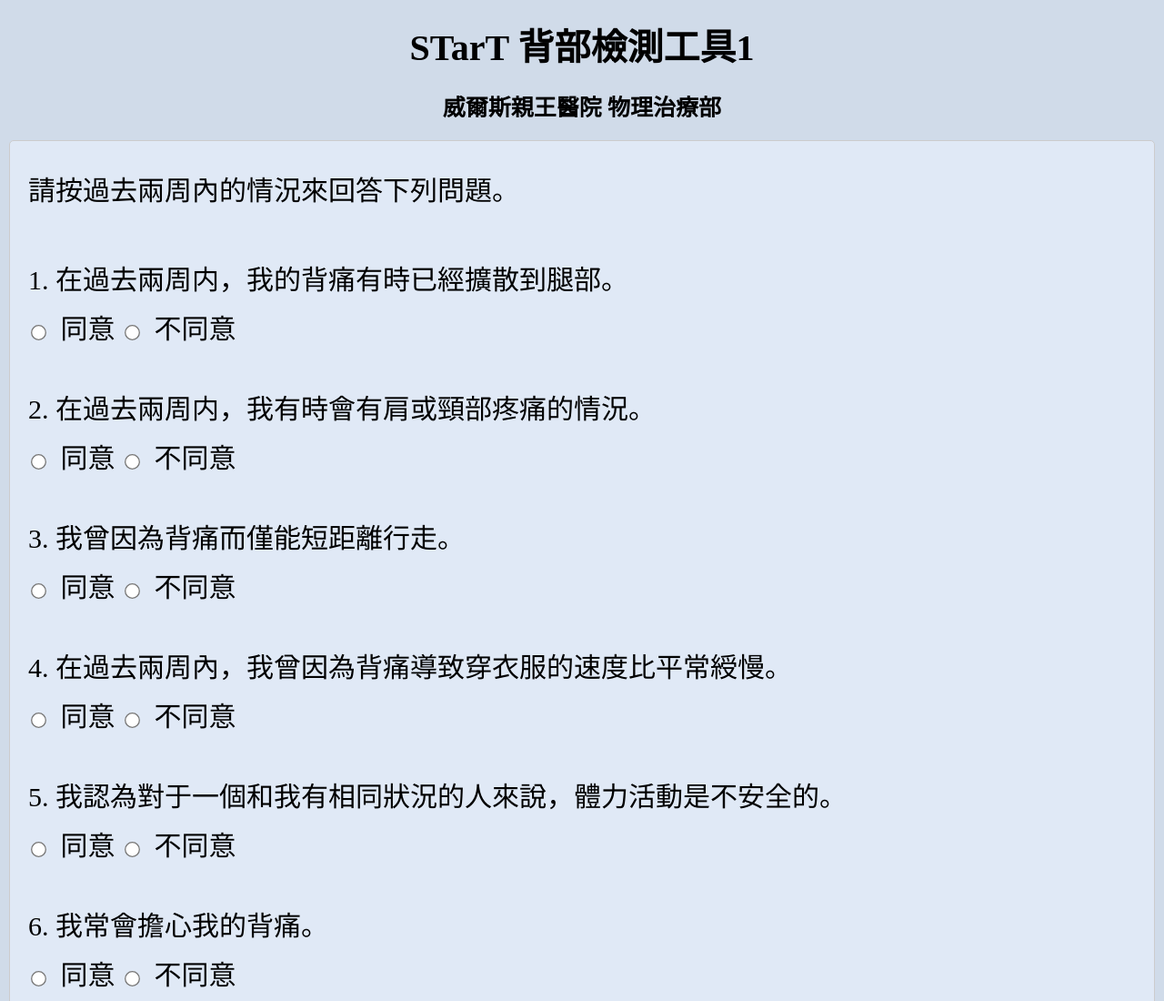
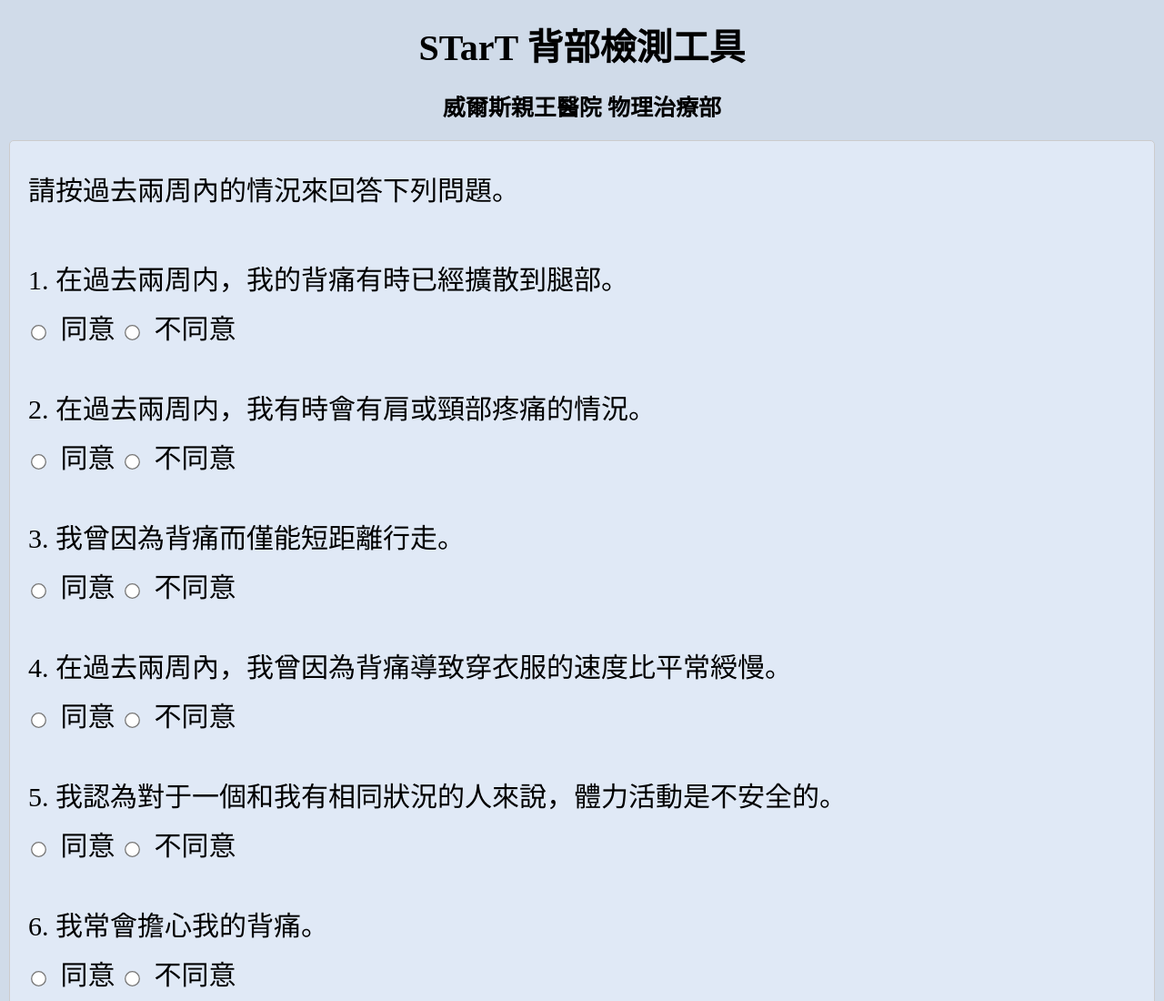
Before and after one commit to MatthewTse2011/StartBack, a plain HTML site: page index.html in a window 1280 px wide. Shown: the top 1100 px of the page at 91% size. Drawn offline with Linux system fonts and the light colour scheme.

Commit message:
Update index.html

```diff
--- a/index.html
+++ b/index.html
@@ -152,7 +152,7 @@
 	</script>
 </head>
 <body>
-	<h1>STarT 背部檢測工具1</h1>
+	<h1>STarT 背部檢測工具</h1>
 	<h2> 威爾斯親王醫院 物理治療部</h2>
 	<form>
 		<p>請按過去兩周內的情況來回答下列問題。</p>
```
